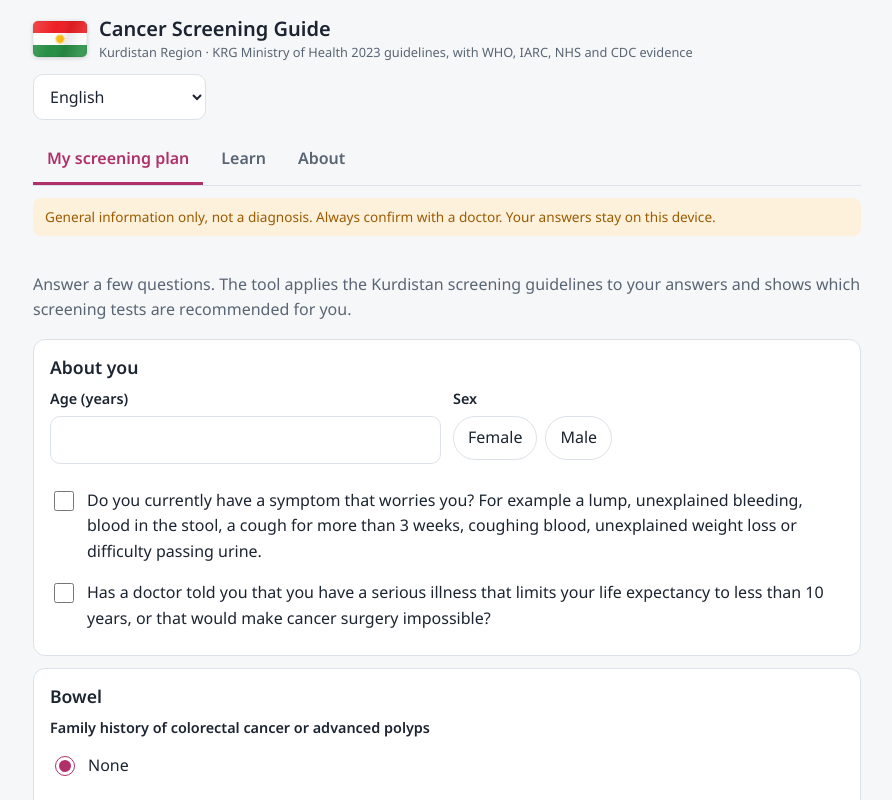
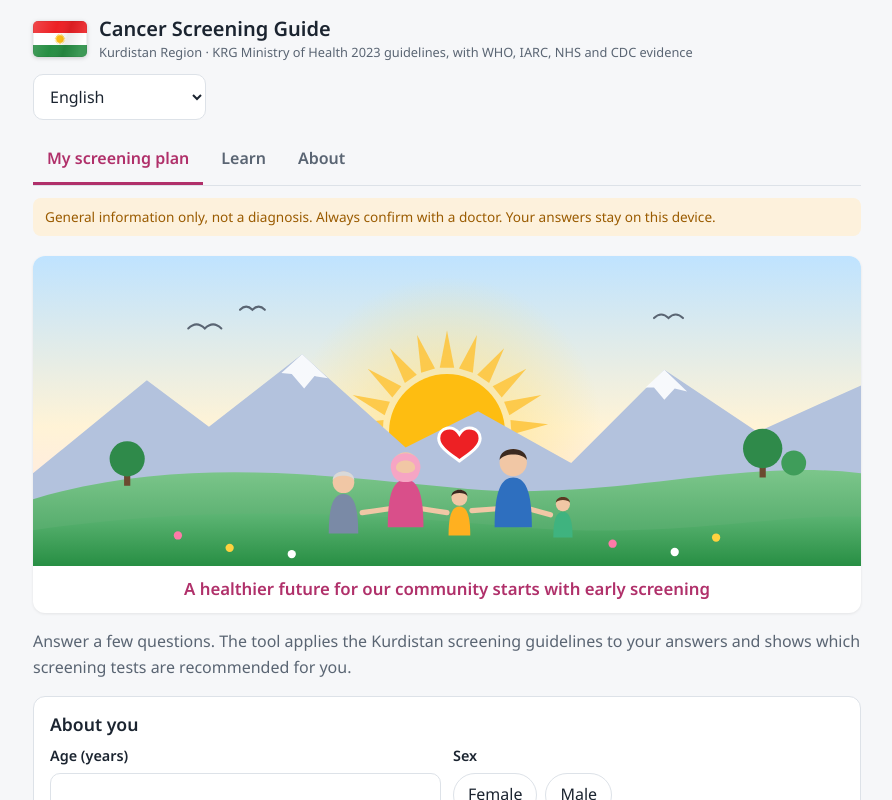
Before and after one commit to mohammed7815ai-eng/MAH7815, a React (Vite) app: page / in a window 1280 px wide. Shown: the top 800 px of the page, without its empty margins (193-1085 px from the left). Built offline with nearby package versions, Linux system fonts and the light colour scheme.

Commit message:
Community illustration on the start page; always use the light theme
Co-Authored-By: Claude Opus 5.5 (1M context) <noreply@anthropic.com>
Claude-Session: https://claude.ai/code/session_01Dqrdsz9PTd1hzC1iXQPyFg

```diff
--- a/index.html
+++ b/index.html
@@ -1,10 +1,13 @@
 <!doctype html>
-<html lang="en" dir="ltr">
+<html lang="en" dir="ltr" data-theme="light">
   <head>
     <meta charset="UTF-8" />
     <meta name="viewport" content="width=device-width, initial-scale=1.0, viewport-fit=cover" />
     <meta name="description" content="Cancer screening guidance for the Kurdistan Region based on the KRG MOH 2023 guidelines and WHO, IARC, NHS and CDC evidence." />
     <meta name="theme-color" content="#b0306a" />
+    <!-- Always light: some phones and in-app browsers (WhatsApp, Facebook) forced a black background. -->
+    <meta name="color-scheme" content="light only" />
+    <style>html,body{background:#f6f7f9;color:#1b2430}</style>
     <link rel="icon" href="./icon.svg" type="image/svg+xml" />
     <link rel="apple-touch-icon" href="./apple-touch-icon.png" />
     <meta name="author" content="Dr. Mohammed A Hassan" />
--- a/package.json
+++ b/package.json
@@ -1,6 +1,6 @@
 {
   "name": "cancer-screening-guide",
-  "version": "1.3.0",
+  "version": "1.4.0",
   "description": "Cancer screening guidance (KRG MOH 2023) for web, Windows and Android in English, Sorani, Kurmanji and Arabic",
   "main": "electron/main.cjs",
   "scripts": {
--- /dev/null
+++ b/src/components/Hero.tsx
@@ -0,0 +1,89 @@
+/** Illustration: a bright, healthy community future. Sunrise over the Kurdistan mountains, a family of all ages on green hills. */
+function Person({ x, y, s = 1, body, skin = '#f1c7a5', hair = '#3b2a20', scarf }: { x: number; y: number; s?: number; body: string; skin?: string; hair?: string; scarf?: string }) {
+  return (
+    <g transform={`translate(${x} ${y}) scale(${s})`}>
+      <path d="M-15 0 C-15 -26 -11 -40 0 -40 C11 -40 15 -26 15 0 Z" fill={body} />
+      <circle cx="0" cy="-52" r="11" fill={skin} />
+      {scarf ? (
+        <path d="M-12.5 -50 C-13 -66 13 -66 12.5 -50 C11 -40 6 -38 0 -38 C-6 -38 -11 -40 -12.5 -50 Z M-8 -50 C-8 -44 8 -44 8 -50 C8 -58 -8 -58 -8 -50 Z" fill={scarf} fillRule="evenodd" />
+      ) : (
+        <path d="M-11 -54 C-11 -66 11 -66 11 -54 C8 -60 -8 -60 -11 -54 Z" fill={hair} />
+      )}
+    </g>
+  );
+}
+
+export function Hero({ caption }: { caption: string }) {
+  return (
+    <figure className="hero">
+      <svg viewBox="0 0 800 300" role="img" aria-label={caption} preserveAspectRatio="xMidYMid slice">
+        <defs>
+          <linearGradient id="hero-sky" x1="0" y1="0" x2="0" y2="1">
+            <stop offset="0" stopColor="#bfe3ff" />
+            <stop offset="0.55" stopColor="#fff3d6" />
+            <stop offset="1" stopColor="#ffe1ec" />
+          </linearGradient>
+          <radialGradient id="hero-glow" cx="0.5" cy="0.5" r="0.5">
+            <stop offset="0" stopColor="#ffe38a" stopOpacity="0.9" />
+            <stop offset="1" stopColor="#ffe38a" stopOpacity="0" />
+          </radialGradient>
+          <linearGradient id="hero-hill1" x1="0" y1="0" x2="0" y2="1">
+            <stop offset="0" stopColor="#7cc68b" />
+            <stop offset="1" stopColor="#3f9d5a" />
+          </linearGradient>
+          <linearGradient id="hero-hill2" x1="0" y1="0" x2="0" y2="1">
+            <stop offset="0" stopColor="#5db574" />
+            <stop offset="1" stopColor="#278e43" />
+          </linearGradient>
+        </defs>
+        <rect width="800" height="300" fill="url(#hero-sky)" />
+        {/* rising sun with 21 rays, echoing the flag */}
+        <g transform="translate(400 170)">
+          <circle r="150" fill="url(#hero-glow)" />
+          {Array.from({ length: 21 }, (_, i) => (
+            <path key={i} d="M-7 -62 L0 -98 L7 -62 Z" fill="#fec53a" opacity="0.85" transform={`rotate(${(360 / 21) * i})`} />
+          ))}
+          <circle r="56" fill="#febd11" />
+        </g>
+        {/* birds */}
+        <g fill="none" stroke="#5a6573" strokeWidth="2" strokeLinecap="round">
+          <path d="M150 70 q8 -8 16 0 q8 -8 16 0" />
+          <path d="M200 52 q6 -6 12 0 q6 -6 12 0" />
+          <path d="M600 60 q7 -7 14 0 q7 -7 14 0" />
+        </g>
+        {/* mountains */}
+        <path d="M0 210 L110 120 L170 165 L260 95 L360 185 L430 150 L520 200 L610 110 L700 170 L800 125 L800 300 L0 300 Z" fill="#b3c2dd" />
+        <path d="M260 95 L285 118 L272 116 L262 128 L250 114 L240 113 Z M610 110 L632 131 L620 128 L610 139 L600 127 L592 127 Z" fill="#fff" opacity="0.9" />
+        {/* hills */}
+        <path d="M0 235 C150 190 300 215 420 225 C560 237 680 195 800 210 L800 300 L0 300 Z" fill="url(#hero-hill1)" />
+        <path d="M0 265 C180 238 330 250 470 262 C620 274 720 248 800 252 L800 300 L0 300 Z" fill="url(#hero-hill2)" />
+        {/* trees */}
+        <g>
+          <rect x="88" y="200" width="6" height="22" fill="#6b4a2f" />
+          <circle cx="91" cy="196" r="17" fill="#2f8a4a" />
+          <rect x="702" y="192" width="6" height="22" fill="#6b4a2f" />
+          <circle cx="705" cy="186" r="19" fill="#2f8a4a" />
+          <circle cx="735" cy="200" r="12" fill="#3f9d5a" />
+        </g>
+        {/* flowers */}
+        <g>
+          {[[140, 270, '#ff7aa8'], [190, 282, '#ffd23f'], [560, 278, '#ff7aa8'], [620, 286, '#ffffff'], [660, 272, '#ffd23f'], [250, 288, '#ffffff']].map(([x, y, c], i) => (
+            <circle key={i} cx={x as number} cy={y as number} r="4" fill={c as string} />
+          ))}
+        </g>
+        {/* family of all ages, holding hands */}
+        <g strokeLinecap="round">
+          <path d="M318 248 L346 244 M374 244 L400 248 M424 246 L452 244 M478 244 L500 250" stroke="#f1c7a5" strokeWidth="5" />
+          <Person x={300} y={268} s={0.95} body="#7a8aa6" hair="#d9d9d9" />
+          <Person x={360} y={262} s={1.15} body="#d94f8a" scarf="#f6a5c4" />
+          <Person x={412} y={270} s={0.7} body="#ffb020" />
+          <Person x={464} y={262} s={1.2} body="#2e6fbf" />
+          <Person x={512} y={272} s={0.62} body="#3fb37f" hair="#5a3a22" />
+        </g>
+        {/* heart */}
+        <path d="M412 172 c-6 -10 -20 -6 -20 4 c0 9 12 16 20 22 c8 -6 20 -13 20 -22 c0 -10 -14 -14 -20 -4 z" fill="#ed2024" stroke="#fff" strokeWidth="3" />
+      </svg>
+      <figcaption>{caption}</figcaption>
+    </figure>
+  );
+}
--- a/src/components/Questionnaire.tsx
+++ b/src/components/Questionnaire.tsx
@@ -1,6 +1,7 @@
 import { useState, type ReactNode } from 'react';
 import { useI18n } from '../i18n';
 import { packYears } from '../engine/rules';
+import { Hero } from './Hero';
 import type { Answers, YesNoUnknown } from '../engine/types';
 
 type BoolKey = { [K in keyof Answers]: Answers[K] extends boolean ? K : never }[keyof Answers];
@@ -58,6 +59,7 @@ export function Questionnaire({ answers, onChange, onSubmit, onReset }: {
 
   return (
     <form className="questionnaire" onSubmit={(e) => { e.preventDefault(); submit(); }}>
+      <Hero caption={t('hero.caption')} />
       <p className="lead">{t('form.intro')}</p>
 
       <Section title={t('form.basics')}>
--- a/src/i18n/en.ts
+++ b/src/i18n/en.ts
@@ -311,6 +311,7 @@ export const en = {
   'share.button': "Share this guide",
   'share.copied': "Link copied. Paste it into any app to share.",
   'share.text': "Find out which cancer screening tests are right for you, based on the Kurdistan Region guidelines.",
+  'hero.caption': "A healthier future for our community starts with early screening",
 };
 
 export type MessageKey = keyof typeof en;
--- a/src/i18n/locales/ar.json
+++ b/src/i18n/locales/ar.json
@@ -288,5 +288,6 @@
   "footer.developedBy": "تطوير:",
   "share.button": "شارك هذا الدليل",
   "share.copied": "تم نسخ الرابط. الصقه في أي تطبيق لمشاركته.",
-  "share.text": "اعرف فحوصات الكشف المبكر عن السرطان المناسبة لك، وفق إرشادات إقليم كوردستان."
+  "share.text": "اعرف فحوصات الكشف المبكر عن السرطان المناسبة لك، وفق إرشادات إقليم كوردستان.",
+  "hero.caption": "مستقبل أكثر صحة لمجتمعنا يبدأ بالكشف المبكر"
 }
--- a/src/i18n/locales/badini.json
+++ b/src/i18n/locales/badini.json
@@ -288,5 +288,6 @@
   "footer.developedBy": "پێشخستن:",
   "share.button": "ڤێ رێبەرێ پارڤە بکە",
   "share.copied": "گرێدان ھات کۆپیکرن. ژ بۆ پارڤەکرنێ د ھەر سەپانەکێ دا ب جھ بکە.",
-  "share.text": "فێر ببە کیژان پشکنینێن پەنجەشێرێ ژ تە را گونجاو ئن، ل گۆری رێبەرنامەیێن ھەرێما کوردستانێ."
+  "share.text": "فێر ببە کیژان پشکنینێن پەنجەشێرێ ژ تە را گونجاو ئن، ل گۆری رێبەرنامەیێن ھەرێما کوردستانێ.",
+  "hero.caption": "پێشەرۆژەکە ساخلەمتر ژ بۆ جڤاکا مە ب پشکنینا زوو دەست پێ دکە"
 }
--- a/src/i18n/locales/ckb.json
+++ b/src/i18n/locales/ckb.json
@@ -288,5 +288,6 @@
   "footer.developedBy": "پەرەپێدەر:",
   "share.button": "ئەم ڕێبەرە بڵاو بکەرەوە",
   "share.copied": "بەستەرەکە لەبەرگیرایەوە. لە هەر بەرنامەیەکدا دایبنێ بۆ بڵاوکردنەوە.",
-  "share.text": "بزانە کام پشکنینی شێرپەنجە بۆ تۆ گونجاوە، بەپێی ڕێنماییەکانی هەرێمی کوردستان."
+  "share.text": "بزانە کام پشکنینی شێرپەنجە بۆ تۆ گونجاوە، بەپێی ڕێنماییەکانی هەرێمی کوردستان.",
+  "hero.caption": "داهاتوویەکی تەندروستتر بۆ کۆمەڵگاکەمان بە پشکنینی زوو دەست پێدەکات"
 }
--- a/src/i18n/locales/kmr.json
+++ b/src/i18n/locales/kmr.json
@@ -288,5 +288,6 @@
   "footer.developedBy": "Pêşxistin:",
   "share.button": "Vê rêberê parve bike",
   "share.copied": "Girêdan hat kopîkirin. Ji bo parvekirinê di her sepanekê de bi cih bike.",
-  "share.text": "Fêr bibe kîjan pişkinînên penceşêrê ji te re guncaw in, li gorî rêbernameyên Herêma Kurdistanê."
+  "share.text": "Fêr bibe kîjan pişkinînên penceşêrê ji te re guncaw in, li gorî rêbernameyên Herêma Kurdistanê.",
+  "hero.caption": "Pêşerojeke saxlemtir ji bo civaka me bi pişkinîna zû dest pê dike"
 }
--- a/src/styles.css
+++ b/src/styles.css
@@ -312,3 +312,10 @@ button.link { background: none; border: none; padding: 0 4px; color: var(--accen
 .site-footer .credit svg { flex: none; border-radius: 3px; }
 button.share { display: inline-flex; align-items: center; gap: 8px; color: var(--accent); border-color: var(--accent); font-weight: 600; }
 @media print { .site-footer { border: 0; } }
+
+/* Hero illustration */
+.hero { margin: 0 0 16px; border-radius: var(--radius); overflow: hidden; background: var(--surface); box-shadow: 0 1px 3px rgb(0 0 0 / 0.08); }
+.hero svg { display: block; width: 100%; height: auto; aspect-ratio: 8 / 3; }
+.hero figcaption { padding: 10px 14px; font-weight: 700; color: var(--accent); text-align: center; font-size: 1.05rem; }
+@media (max-width: 480px) { .hero svg { aspect-ratio: 16 / 9; } }
+@media print { .hero { display: none; } }
```
